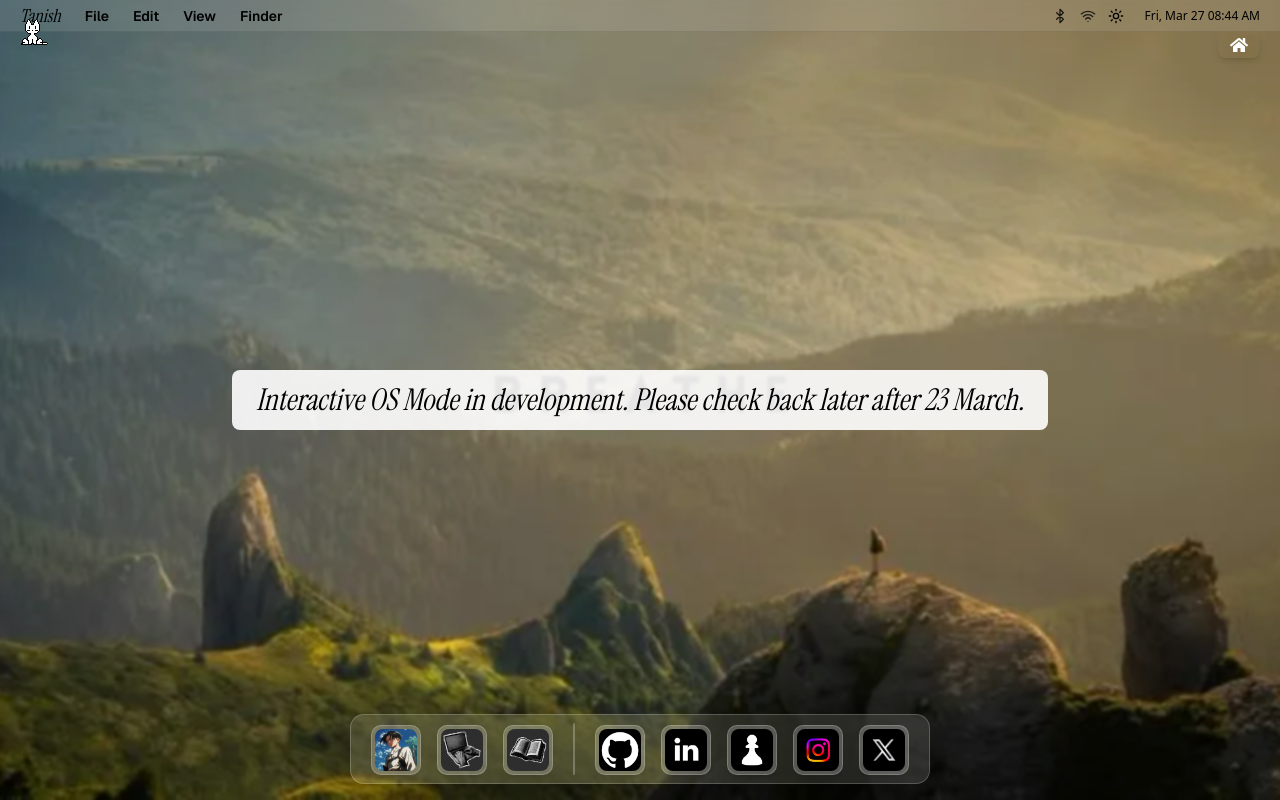
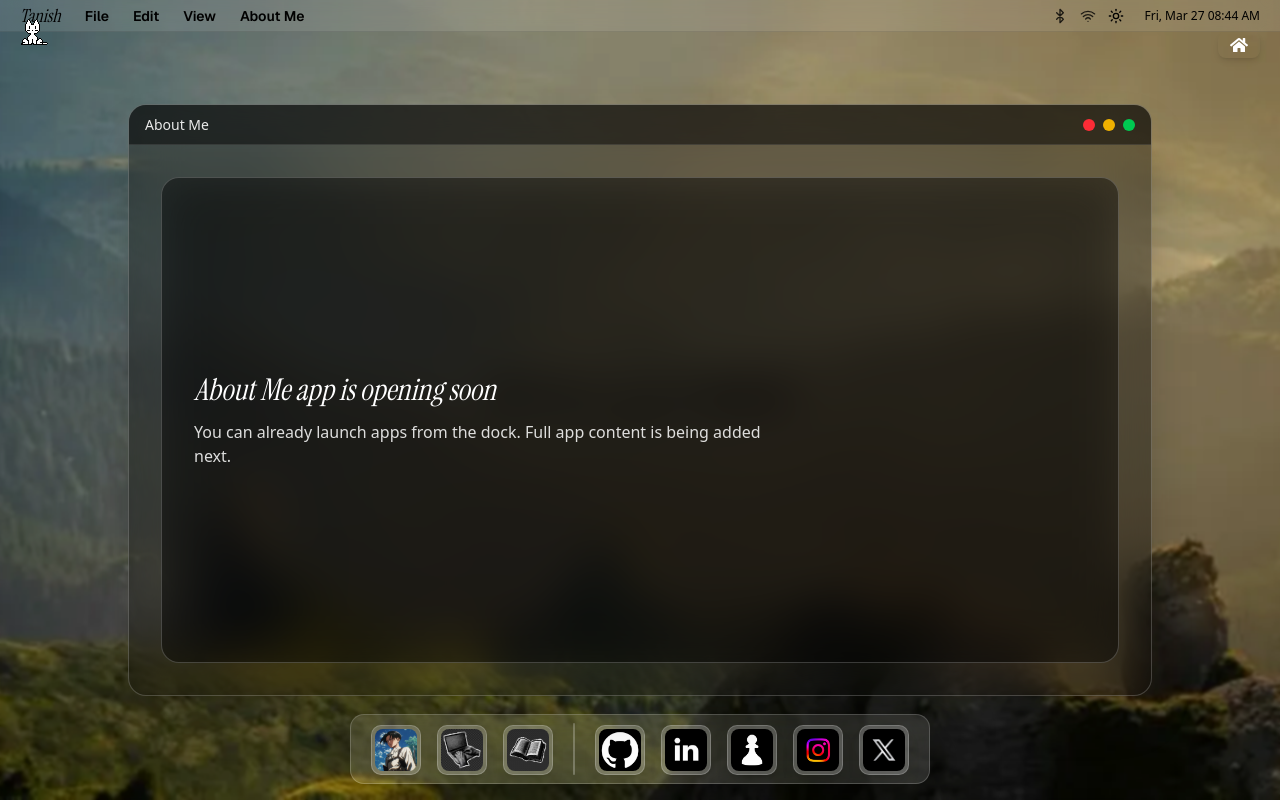
Before and after one commit to tanishtirpathi/V2-Portfolio, a Next.js app: page /os in a window 1280 px wide. Both pictures are taken after a click on the element 396 px from the left and 750 px from the top of the page. Built offline with nearby package versions, Linux system fonts and the light colour scheme.

Commit message:
add components

```diff
--- a/src/app/os/page.tsx
+++ b/src/app/os/page.tsx
@@ -1,10 +1,160 @@
+"use client"
+
+import { useEffect, useMemo, useRef, useState } from "react"
 import Link from "next/link"
 import Image from "next/image"
 import TopBar from "@/components/os/compo/TopBar"
 import Dock from "@/components/os/compo/Dock"
-import { FaHome } from "react-icons/fa";
+import Soon from "@/components/os/compo/soon"
+import { type DockApp } from "@/components/os/data/dockApps"
+import { FaHome } from "react-icons/fa"
+
+type WindowApp = {
+  id: string
+  title: string
+  component: string
+}
+
+type WindowRect = {
+  x: number
+  y: number
+  width: number
+  height: number
+}
+
+const WINDOW_MIN_WIDTH = 560
+const WINDOW_MIN_HEIGHT = 360
 
 export default function OSPage() {
+  const [activeApp, setActiveApp] = useState<WindowApp | null>(null)
+  const [isMinimized, setIsMinimized] = useState(false)
+  const [isMaximized, setIsMaximized] = useState(false)
+  const [windowRect, setWindowRect] = useState<WindowRect>({
+    x: 80,
+    y: 80,
+    width: 960,
+    height: 620,
+  })
+  const [dragState, setDragState] = useState<{ offsetX: number; offsetY: number } | null>(null)
+  const previousRectRef = useRef<WindowRect | null>(null)
+
+  useEffect(() => {
+    const setInitialRect = () => {
+      const width = Math.max(WINDOW_MIN_WIDTH, Math.min(1024, window.innerWidth * 0.82))
+      const height = Math.max(WINDOW_MIN_HEIGHT, Math.min(700, window.innerHeight * 0.74))
+      const x = Math.max(12, (window.innerWidth - width) / 2)
+      const y = Math.max(40, (window.innerHeight - height) / 2)
+      setWindowRect({ x, y, width, height })
+    }
+
+    setInitialRect()
+    window.addEventListener("resize", setInitialRect)
+    return () => window.removeEventListener("resize", setInitialRect)
+  }, [])
+
+  useEffect(() => {
+    if (!dragState || isMaximized) return
+
+    const onPointerMove = (event: MouseEvent) => {
+      const maxX = Math.max(12, window.innerWidth - windowRect.width - 12)
+      const maxY = Math.max(40, window.innerHeight - windowRect.height - 96)
+      const nextX = Math.min(maxX, Math.max(12, event.clientX - dragState.offsetX))
+      const nextY = Math.min(maxY, Math.max(40, event.clientY - dragState.offsetY))
+
+      setWindowRect((prev) => ({ ...prev, x: nextX, y: nextY }))
+    }
+
+    const onPointerUp = () => setDragState(null)
+
+    window.addEventListener("mousemove", onPointerMove)
+    window.addEventListener("mouseup", onPointerUp)
+
+    return () => {
+      window.removeEventListener("mousemove", onPointerMove)
+      window.removeEventListener("mouseup", onPointerUp)
+    }
+  }, [dragState, isMaximized, windowRect.height, windowRect.width])
+
+  const componentRegistry = useMemo(
+    () => ({
+      soon: (title: string) => (
+        <Soon
+          title={`${title} app is opening soon`}
+          subtitle="You can already launch apps from the dock. Full app content is being added next."
+        />
+      ),
+    }),
+    []
+  )
+
+  const handleOpenApp = (app: DockApp) => {
+    if (!app.component) return
+
+    setActiveApp({
+      id: app.id ?? app.label ?? app.component,
+      title: app.label ?? app.id ?? "App",
+      component: app.component,
+    })
+    setIsMinimized(false)
+    setIsMaximized(false)
+  }
+
+  const closeWindow = () => {
+    setActiveApp(null)
+    setIsMinimized(false)
+    setIsMaximized(false)
+    setDragState(null)
+  }
+
+  const minimizeWindow = () => {
+    if (!activeApp) return
+    setIsMinimized(true)
+    setDragState(null)
+  }
+
+  const restoreWindow = () => {
+    setIsMinimized(false)
+  }
+
+  const toggleMaximizeWindow = () => {
+    if (isMaximized) {
+      const previous = previousRectRef.current
+      if (previous) {
+        setWindowRect(previous)
+      }
+      setIsMaximized(false)
+      return
+    }
+
+    previousRectRef.current = windowRect
+    setWindowRect({
+      x: 12,
+      y: 40,
+      width: Math.max(WINDOW_MIN_WIDTH, window.innerWidth - 24),
+      height: Math.max(WINDOW_MIN_HEIGHT, window.innerHeight - 96),
+    })
+    setIsMaximized(true)
+    setIsMinimized(false)
+    setDragState(null)
+  }
+
+  const startDragging = (event: React.MouseEvent<HTMLElement>) => {
+    if (isMaximized) return
+
+    setDragState({
+      offsetX: event.clientX - windowRect.x,
+      offsetY: event.clientY - windowRect.y,
+    })
+  }
+
+  const activeComponent =
+    activeApp &&
+    (componentRegistry[activeApp.component as keyof typeof componentRegistry]?.(activeApp.title) ?? (
+      <Soon title={`${activeApp.title} not found`} subtitle="No component is mapped for this app yet." />
+    ))
+
+  const appTitle = activeApp?.title ?? "Finder"
+
   return (
     <main className="relative min-h-screen text-black flex items-center justify-center overflow-hidden">
 
@@ -29,16 +179,90 @@ export default function OSPage() {
       {/* Optional blur overlay for readability */}
       <div className="absolute inset-0 bg-black/10 backdrop-blur-[1px] -z-10" />
 
-      <TopBar />
+      <TopBar appTitle={appTitle} />
 
-      <h1 className="text-3xl font-serif italic  font-light text-center px-6 dark:text-white dark:bg-black/90
-       rounded-md px-4 py-3 bg-white/90 text-black">
-        Interactive OS Mode in development. Please check back later after 23 March.
-      </h1>
+      {!activeApp && (
+        <h1
+          className="
+          text-3xl font-serif italic font-light text-center px-6
+          dark:text-white dark:bg-black/90
+          rounded-md px-4 py-3 bg-white/90 text-black
+          "
+        >
+          Click any dock app icon to open it.
+        </h1>
+      )}
 
-    <Dock/>
+      {activeApp && !isMinimized && (
+        <section
+          className="
+          fixed z-30
+          rounded-2xl overflow-hidden
+          border border-white/20
+          bg-black/35 backdrop-blur-xl
+          shadow-2xl
+          "
+          style={{
+            left: `${windowRect.x}px`,
+            top: `${windowRect.y}px`,
+            width: `${windowRect.width}px`,
+            height: `${windowRect.height}px`,
+          }}
+        >
+          <header
+            className="
+            h-10 px-4 bg-black/50 border-b border-white/10
+            flex items-center justify-between
+            cursor-grab active:cursor-grabbing
+            "
+            onMouseDown={startDragging}
+          >
+            <div className="text-sm text-white/90 font-medium">{activeApp.title}</div>
+            <div className="flex items-center gap-2">
+              <button
+                type="button"
+                onClick={closeWindow}
+                className="w-3 h-3 rounded-full bg-red-500"
+                aria-label="Close window"
+              />
+              <button
+                type="button"
+                onClick={minimizeWindow}
+                className="w-3 h-3 rounded-full bg-yellow-500"
+                aria-label="Minimize window"
+              />
+              <button
+                type="button"
+                onClick={toggleMaximizeWindow}
+                className="w-3 h-3 rounded-full bg-green-500"
+                aria-label={isMaximized ? "Restore window" : "Maximize window"}
+              />
+            </div>
+          </header>
+
+          <div className="h-[calc(100%-2.5rem)] overflow-auto">{activeComponent}</div>
+        </section>
+      )}
+
+      {activeApp && isMinimized && (
+        <button
+          type="button"
+          onClick={restoreWindow}
+          className="
+          fixed bottom-24 left-1/2 -translate-x-1/2 z-40
+          px-4 py-2 rounded-xl
+          bg-black/60 text-white text-sm
+          border border-white/20 backdrop-blur-xl
+          hover:bg-black/70 transition-colors
+          "
+          aria-label={`Restore ${activeApp.title}`}
+        >
+          Restore {activeApp.title}
+        </button>
+      )}
+
+      <Dock onOpenComponent={handleOpenApp} />
       <div className="fixed top-8 right-5">
-
         <button
           className="
           relative
@@ -51,8 +275,10 @@ export default function OSPage() {
           hover:scale-[1.02]
           hover:bg-white/40
         "
-        >  <Link href="/" className="text-white font-bold text-lg no-underline">
-            <FaHome /></Link>
+        >
+          <Link href="/" className="text-white font-bold text-lg no-underline">
+            <FaHome />
+          </Link>
         </button>
       </div>
     </main>
--- a/src/components/os/compo/Dock.tsx
+++ b/src/components/os/compo/Dock.tsx
@@ -3,23 +3,23 @@
 import { useState } from "react"
 import Image from "next/image"
 import { motion } from "framer-motion"
-import { dockApps } from "../data/dockApps"
+import { dockApps, type DockApp } from "../data/dockApps"
 
-type DockApp = {
-  id?: string
-  label?: string
-  icon?: string
-  component?: string
-  url?: string
-  divider?: boolean
+type DockProps = {
+  onOpenComponent?: (app: DockApp) => void
 }
 
-export default function Dock() {
+export default function Dock({ onOpenComponent }: DockProps) {
   const [hoveredIndex, setHoveredIndex] = useState<number | null>(null)
 
   const handleClick = (app: DockApp) => {
     if (app.url) {
       window.open(app.url, "_blank")
+      return
+    }
+
+    if (app.component && onOpenComponent) {
+      onOpenComponent(app)
     }
   }
 
--- /dev/null
+++ b/src/components/os/compo/soon.tsx
@@ -0,0 +1,26 @@
+type SoonProps = {
+	title?: string
+	subtitle?: string
+}
+
+export default function Soon({
+	title = "This app is under development",
+	subtitle = "It will be available soon.",
+}: SoonProps) {
+	return (
+		<section className="h-full w-full p-6 md:p-8 text-white">
+			<div
+				className="
+				h-full rounded-2xl
+				border border-white/20
+				bg-black/35 backdrop-blur-xl
+				p-6 md:p-8
+				flex flex-col justify-center
+				"
+			>
+				<h2 className="text-2xl md:text-3xl font-serif italic">{title}</h2>
+				<p className="mt-3 text-sm md:text-base text-white/85 max-w-xl">{subtitle}</p>
+			</div>
+		</section>
+	)
+}
```
